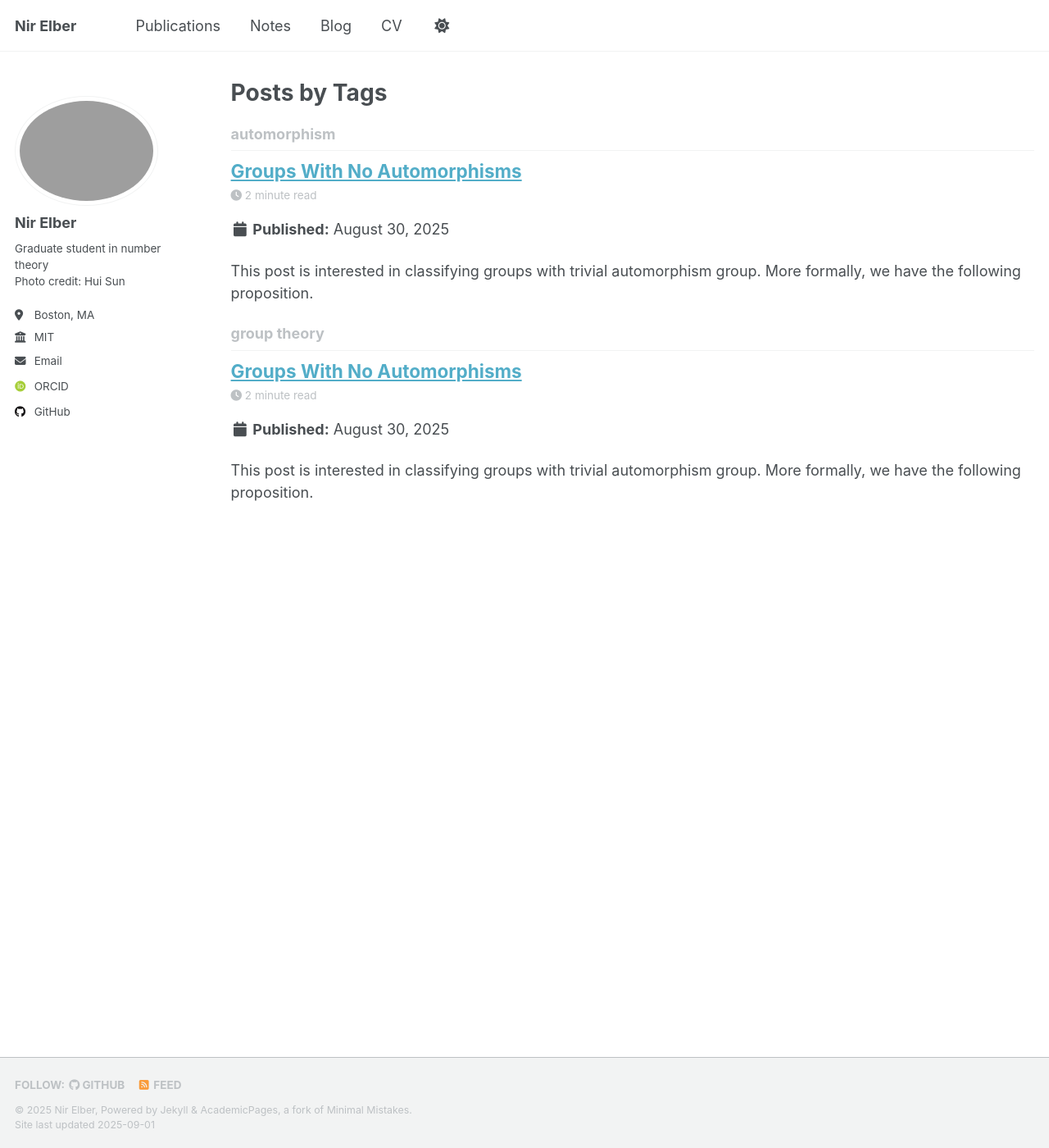
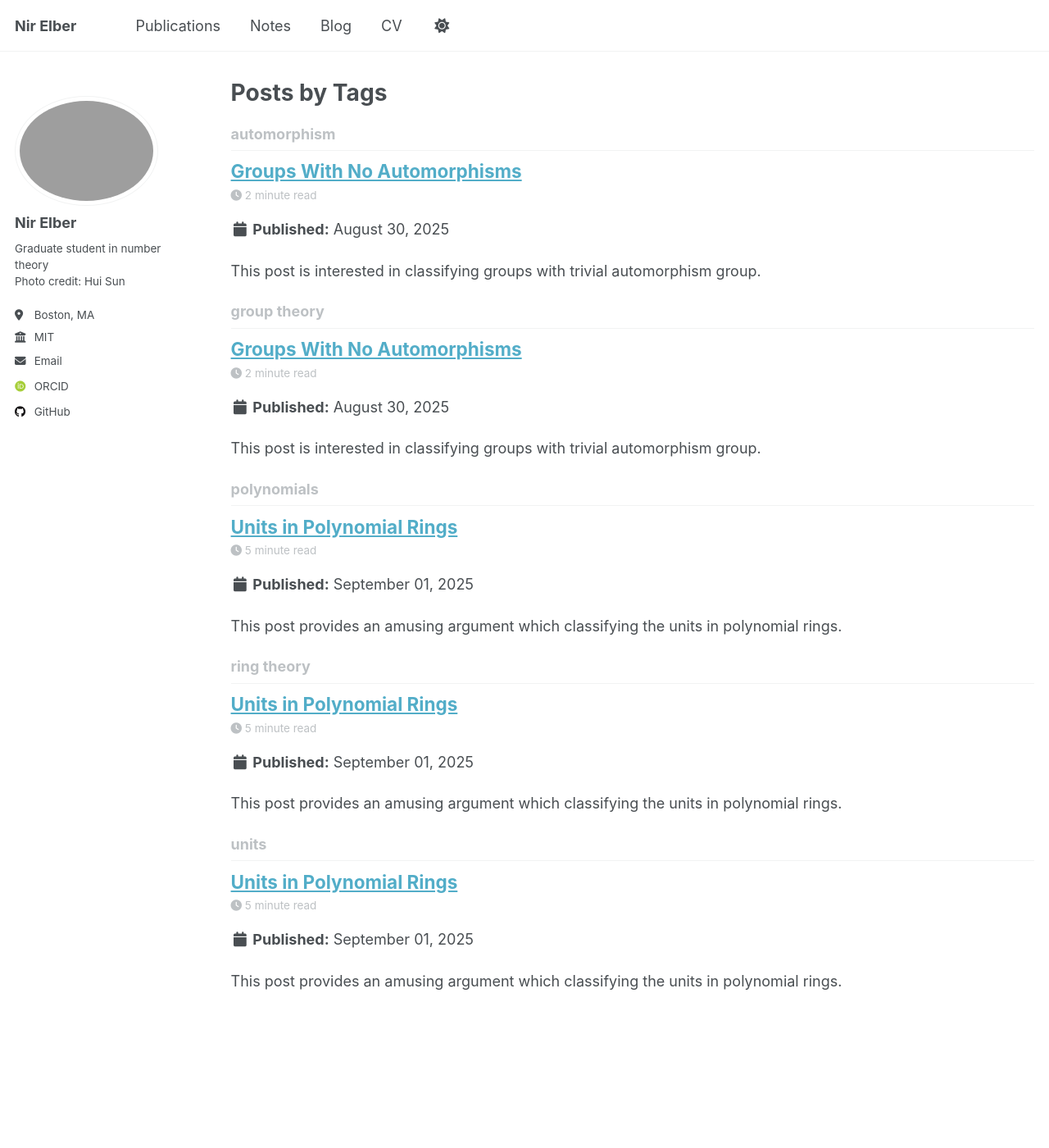
Before and after one commit to dFoiler/dfoiler.github.io, a Jekyll site: the page built from _pages/tag-archive.html, in a window 1280 px wide and 1400 px high. Shown: the whole window at 82% size. Built offline with Jekyll 4.4.1, drawn with Linux system fonts in a browser that asks for light colours; some web fonts are replaced; a script that is not in the unit is left out; some of the changed lines change nothing that is shown.

Commit message:
another blog post

```diff
--- /dev/null
+++ b/_posts/2025-08-30-blog-post-1 copy.md
@@ -0,0 +1,63 @@
+---
+title: 'Units in Polynomial Rings'
+date: 2025-09-01
+author_profile: false
+permalink: /posts/2025/09/poly-units/
+tags:
+  - ring theory
+  - polynomials
+  - units
+---
+
+This post provides an amusing argument which classifying the units in polynomial rings.
+
+> <b>Proposition.</b>
+Let \\(R\\) be a commutative ring, and let \\(f\in R[x]\\) be a polynomial. Expand
+\\[f(x)=\sum_{i=0}^da_ix^i.\\]
+Then \\(f\\) is a unit if and only if \\(a_0\\) is a unit, and \\(a_i\\) is nilpotent for all \\(i>0\\).
+
+It is relatively easy to show that all these polynomials are in fact units; this more or less follows from the following lemma.
+
+> <b>Lemma 1.</b>
+Let \\(R\\) be a commutative ring. If \\(u\in R\\) is a unit, and \\(n\in R\\) is nilpotent, then \\(u+n\\) is a unit.
+
+<i>Proof of Lemma 1.</i>
+It is enough to show that \\(u^{-1}(u+n)=1+u^{-1}n\\) is a unit, which reduces us to the case that \\(u=1\\). Additionally, by replacing \\(n\\) with \\(-n\\) (which is still nilpotent), it is enough to check that \\(1-n\\) is a unit. We will do this by hand: given that \\(n^N=0\\), we see
+\\[(1-n)\Bigg(\sum_{i=0}^{N-1}n^i\Bigg)=1-n^N\\]
+simply equals \\(1\\), so we are done. \\(\blacksquare\\)
+
+It remains to show that the proposition provides all the units of \\(R[x]\\). Our argument will use the Axiom of Choice (!), though there are more hands-on arguments which do not. The Axiom of Choice enters via the following lemma.
+
+> <b>Lemma 2.</b>
+Let \\(R\\) be a commutative ring. Then the nilradical ideal equals the intersection of all prime ideals in \\(R\\).
+
+<i>Proof of Lemma 2.</i>
+We show the two inclusions separately.
+* Suppose that \\(a\\) is in the nilradical. Then \\(a^n=0\\) for some \\(n>0\\). Thus, for any prime ideal \\(\mathfrak{p}\\), we see that \\(a^n\in\mathfrak{p}\\), so \\(a\in\mathfrak{p}\\) follows because \\(\mathfrak{p}\\) is prime.
+* Suppose that \\(a\\) is not in the nilradical. Then we want to find a prime ideal not containing \\(a\\). For this, we let \\(S\\) be the multiplicative set generated by \\(a\\), and we would like to find a prime ideal avoiding \\(S\\). Well, simply let \\(\mathfrak{p}\\) be a maximal ideal avoiding \\(S\\), which exists by Zorn's lemma, which applies because the union of a chain of ideals avoiding \\(S\\) continues to be an ideal avoiding \\(S\\).
+
+    It remains to show that \\(\mathfrak p\\) is actually prime. Well, suppose that \\(x\\) and \\(y\\) are not in \\(\mathfrak p\\), and we will show that \\(xy\\) is also not in \\(\mathfrak p\\). Because \\(x\\) and \\(y\\) are not in \\(\mathfrak p\\), the ideals \\((x)+\mathfrak p\\) and \\(y+\mathfrak p\\) are both strictly larger than \\(\mathfrak p\\), so they must contain an element of \\(S\\). The product of these elements of \\(S\\) then produces an element of
+    \\[(xy)+(x)\mathfrak p+(y)\mathfrak p+\mathfrak p^2\subseteq(xy)+\mathfrak p\\]
+    and still in \\(S\\). It follows that \\((xy)+\mathfrak p\\) is an ideal strictly larger than \\(\mathfrak p\\), so \\(xy\notin\mathfrak p\\). \\(\blacksquare\\)
+
+> <b>Remark.</b> Here is an intuitive way to think about the second step: prime ideals of \\(R\\) avoiding the multiplicative set \\(S\\) are in bijection with the prime ideals of the localization \\(S^{-1}R\\) via the natural map \\(\operatorname{Spec}S^{-1}R\to\operatorname{Spec}R.\\) Thus, the former set is nonempty because the latter set is nonempty: simply take a maximal ideal of \\(S^{-1}R\\)!
+
+We now begin proving the proposition more directly. To start off, we handle the case of an integral domain separately
+
+> <b>Lemma 3.</b> Let \\(R\\) be an integral domain. Then \\(f\in R[x]\\) is a unit if and only if \\(f\\) is constant and \\(f(0)\\) is a unit.
+
+<i>Proof of Lemma 3.</i> Certainly, if \\(f\\) is a constant polynomial \\(f=a_0\\) with \\(f(0)=a_0\\) a unit, then \\(f\\) is a unit whose inverse is just \\(a_0^{-1}\\).
+
+For the converse direction, we use a degree argument. Suppose that \\(f\\) is a unit with inverse \\(g\\); certainly both of these elements should be nonzero (or else \\(R[x]=0\\) and the statement has little content). Furthermore, let \\(a_dx^d\\) and \\(b_ex^e\\) be the leading terms of \\(f\\) and \\(g\\), where \\(a_d\ne0\\) and \\(b_e\ne0\\). Then \\(fg\\) has as its highest-possible degree term \\(a_db_ex^{d+e}\\), and because \\(R\\) is an integral domain, we see that this term is nonzero!
+
+Thus, because \\(fg=1\\), we conclude that \\(d+e=0\\) and \\(a_db_e=1\\). In particular, \\(d=0\\), so \\(f\\) is constant, and \\(f(0)=a_d=a_0\\) is a unit. \\(\blacksquare\\)
+
+<i>Proof of Proposition.</i>
+Let's start with the backward direction. If \\(a_0\\) is a unit, and \\(a_i\\) is nilpotent for \\(i>0\\), then \\(f(x)-f(0)\\) is nilpotent while \\(f(0)\\) is a unit, so \\(f\\) is a unit by Lemma 1.
+
+We now handle the forwards direction. Suppose that \\(f\\) is a unit. The main claim is that \\(a_i\\) is nilpotent for all \\(i>0\\): this would then imply that \\(f(x)-f(0)\\) is nilpotent while \\(f\\) continues to be a unit, thereby verifying further that \\(f(0)\\) is a unit.
+
+It remains to prove the main claim. For this, we reduce modulo primes. Indeed, note that any reduction \\(f\pmod I\in (R/I)[x]\\) continues to be a unit for any ideal \\(I\subseteq R\\). In particular, for any prime \\(\mathfrak p\\), Lemma 3 tells us that all non-constant coefficients \\(f\pmod{\mathfrak p}\\) must vanish! In other words, \\(a_i\in\mathfrak p\\) for all \\(i>0\\) and all primes \\(\mathfrak p\\). Thus, Lemma 2 implies that each \\(a_i\\) is nilpotent! \\(\blacksquare\\)
+
+> <b>Remark.</b>
+Here is an alternate proof of Lemma 1, in a similar spirit as the above proof. It is enough to check that \\(u+n\\) is not contained in any maximal ideal, for then the ideal \\(u+n\\) must be all of \\(R\\). Well, \\(u\\) is not contained in any maximal ideal because \\((u)=R\\), and \\(n\\) is contained in every maximal (in fact, prime) ideal by Lemma 2, so \\(u+n\\) cannot be contained in any maximal ideal.
--- a/_posts/2012-08-30-blog-post-1.md
+++ b/_posts/2025-08-30-blog-post-1.md
@@ -8,9 +8,9 @@ tags:
   - automorphism
 ---
 
-This post is interested in classifying groups with trivial automorphism group. More formally, we have the following proposition.
+This post is interested in classifying groups with trivial automorphism group.
 
-<b>Proposition.</b>
+> <b>Proposition.</b>
 If \\(G\\) is a group with trivial automorphism group, then \\(G\\) is isomorphic to either the identity group or \\(\mathbb Z/2\mathbb Z\\).
 
 <i>Proof.</i> We proceed in steps.
@@ -25,4 +25,4 @@ We now see that the right-hand group is nontrivial whenever \\(\alpha\ge2\\): fo
 
 The above steps complete the proof. \\(\blacksquare\\)
 
-<i>Remark.</i> In fact, a more general version of the first step is true: if \\(\operatorname{Inn}(G)\\) is cyclic, then \\(G\\) is abelian. To see this, note the hypothesis implies that \\(G/Z(G)\\) is abelian. Now, suppose that \\(G/Z(G)\\) is generated by \\(gZ(G)\\) for some \\(g\in G\\). It will be enough to check that \\(g\in Z(G)\\). Well, any element in \\(G\\) can be written as \\(g^nh\\) for some \\(n\in\mathbb Z\\) and \\(h\in Z(G)\\), which does commute with \\(g\\). Thus, \\(g\in Z(G)\\) follows.
+> <i>Remark.</i> In fact, a more general version of the first step is true: if \\(\operatorname{Inn}(G)\\) is cyclic, then \\(G\\) is abelian. To see this, note the hypothesis implies that \\(G/Z(G)\\) is abelian. Now, suppose that \\(G/Z(G)\\) is generated by \\(gZ(G)\\) for some \\(g\in G\\). It will be enough to check that \\(g\in Z(G)\\). Well, any element in \\(G\\) can be written as \\(g^nh\\) for some \\(n\in\mathbb Z\\) and \\(h\in Z(G)\\), which does commute with \\(g\\). Thus, \\(g\in Z(G)\\) follows.
```
